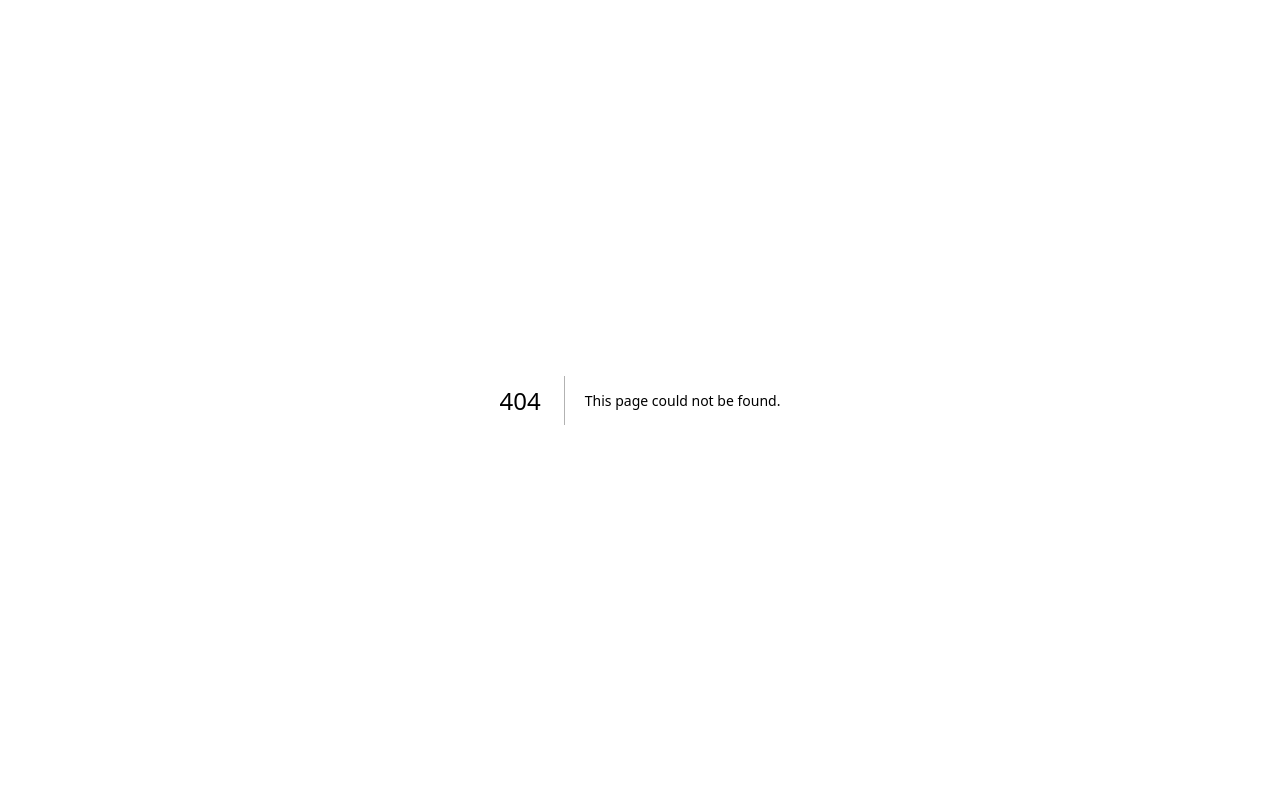
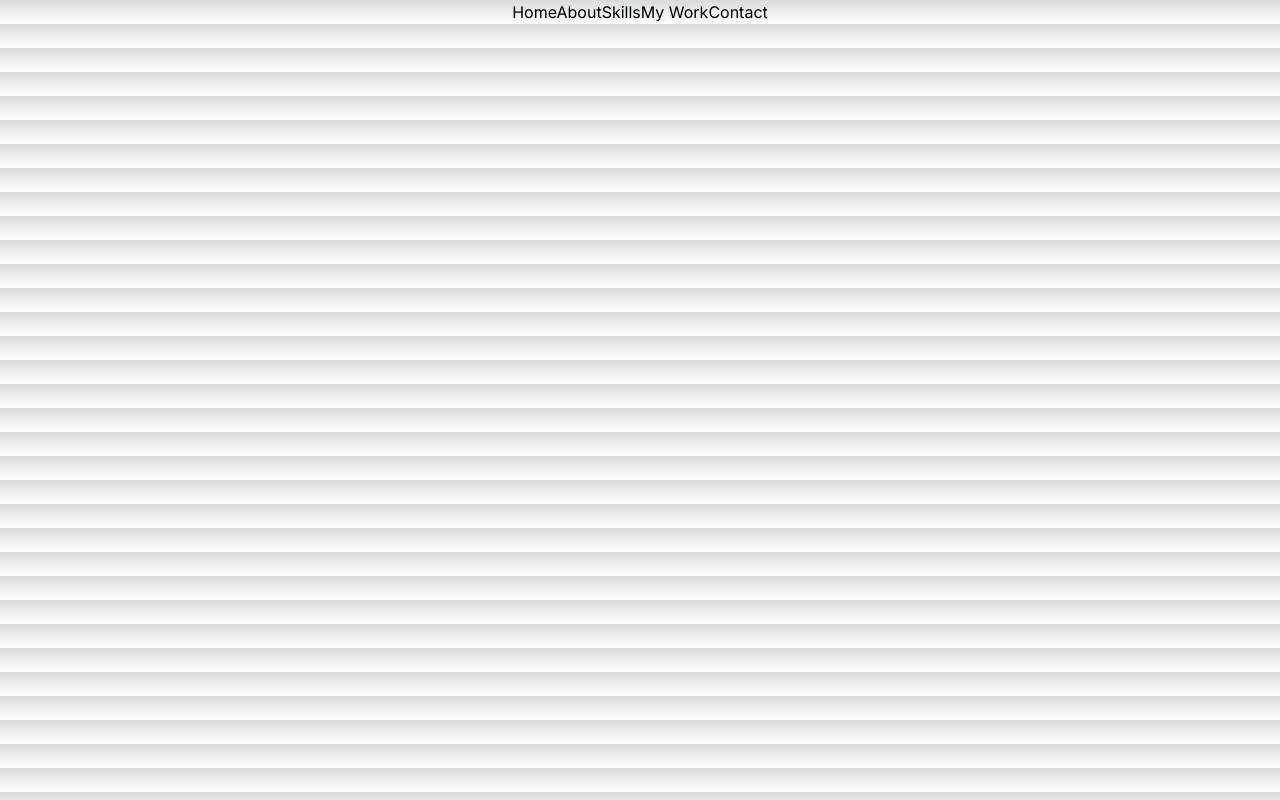
Before and after one commit to mzsellem/marleysz, a Next.js app: page /navbar in a window 1280 px wide. Before the commit this address had no page. Built offline with nearby package versions, Linux system fonts and the light colour scheme.

Commit message:
nav bar and home page

```diff
--- /dev/null
+++ b/app/navbar/page.jsx
@@ -0,0 +1,15 @@
+export default function Navbar() {
+   return (
+      <>
+         <nav className="flex justify-center">
+            <div>
+               <a href="/">Home</a>
+               <a href="/about">About</a>
+               <a href="/skills">Skills</a>
+               <a href="/mywork">My Work</a>
+               <a href="/contact">Contact</a>
+            </div>
+         </nav>
+      </>
+   );
+}
```
